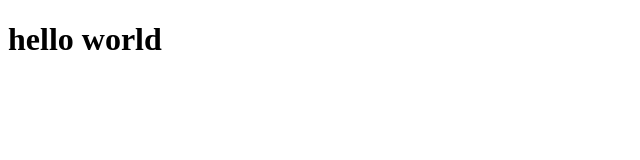
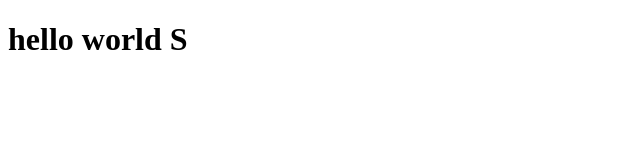
Before and after one commit to Onidiax/esteh-anget, a plain HTML site: page index.html in a window 1280 px wide. Shown: the full height of the page, 0-640 px from the left. Drawn offline with Linux system fonts and the light colour scheme.

Commit message:
two commit

```diff
--- a/index.html
+++ b/index.html
@@ -6,6 +6,6 @@
     <title>Diaz</title>
 </head>
 <body>
-    <h1>hello world</h1>
+    <h1>hello world S</h1>
 </body>
 </html>
```
